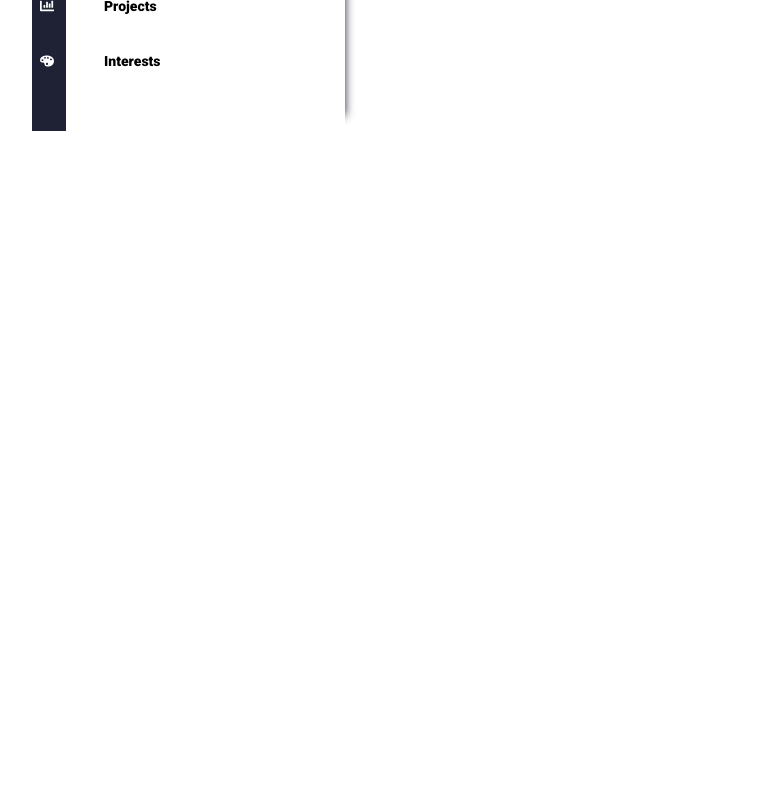
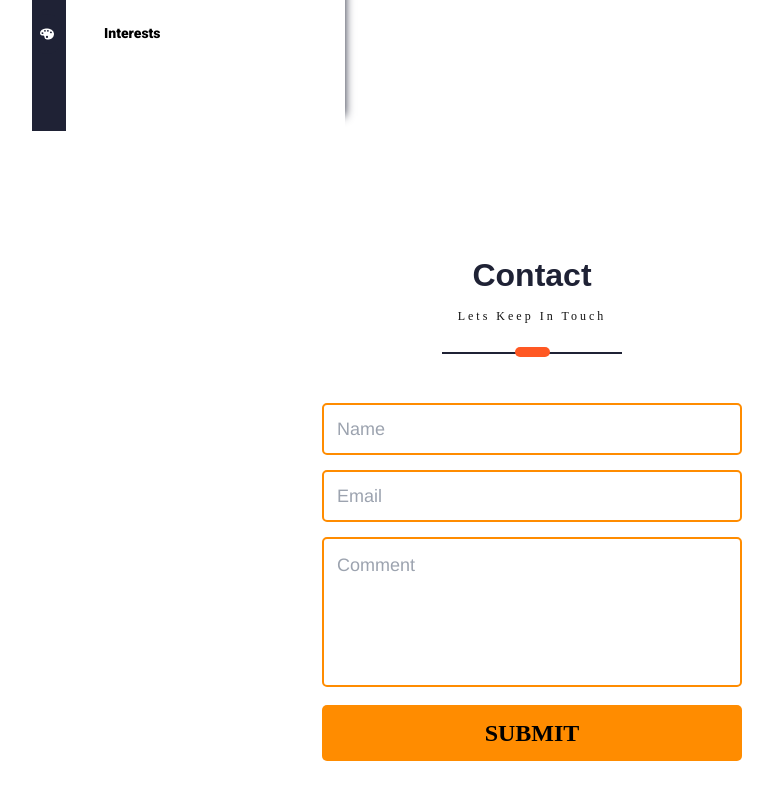
Before and after one commit to begasic2001/Portfolio, a Next.js app: page / in a window 1280 px wide. Shown: the part 1924-2724 px from the top of the page, without its empty margins (108-881 px from the left). Before the commit the page ends 2175 px from the top, so only its background shows below. Built offline with nearby package versions, Linux system fonts and the light colour scheme.

Commit message:
Styling contact form

```diff
--- /dev/null
+++ b/app/components/ContactMe/Contact.tsx
@@ -0,0 +1,37 @@
+import ScreenHeading from "@/app/utils/ScreenHeading/ScreenHeading";
+import ContactStyle from "../../styles/Contact/Contact.module.scss";
+import React from "react";
+
+const Contact = () => {
+  return (
+    <div className={`${ContactStyle.Container}`}>
+      <ScreenHeading title="Contact" subHeading="Lets Keep In Touch" />
+      <form className={`${ContactStyle.baseForm}`}>
+        <input
+          name="name"
+          type="text"
+          className={`${ContactStyle.feedback_input}`}
+          placeholder="Name"
+        />
+        <input
+          name="email"
+          type="text"
+          className={`${ContactStyle.feedback_input}`}
+          placeholder="Email"
+        />
+        <textarea
+          name="text"
+          className={`${ContactStyle.textarea} ${ContactStyle.feedback_input}`}
+          placeholder="Comment"
+        ></textarea>
+        <input
+          type="submit"
+          value="SUBMIT"
+          className={`${ContactStyle.submit}`}
+        />
+      </form>
+    </div>
+  );
+};
+
+export default Contact;
--- a/app/components/Navbar.tsx
+++ b/app/components/Navbar.tsx
@@ -39,22 +39,28 @@ const Navbar = () => {
               Home
             </Link>
             <Link
-              href={"/home"}
+              href={"/about"}
               className={`${StylesNav.header__optionSeperator} `}
             >
               About
             </Link>
             <Link
-              href={"/home"}
+              href={"/resume"}
               className={`${StylesNav.header__optionSeperator} `}
             >
-              About
+              Resume
             </Link>
             <Link
-              href={"/home"}
+              href={"/project"}
               className={`${StylesNav.header__optionSeperator} `}
             >
-              About
+              Project
+            </Link>
+            <Link
+              href={"/contact"}
+              className={`${StylesNav.header__optionSeperator} `}
+            >
+              Contact
             </Link>
           </div>
         </div>
--- a/app/components/Resume/Resume.tsx
+++ b/app/components/Resume/Resume.tsx
@@ -42,25 +42,25 @@ const Resume = () => {
   const resumeBullets = [
     { label: "Education", logoSrc: "./education.svg" },
     { label: "Work History", logoSrc: "./work-history.svg" },
-    { label: "Programming Skills", logoSrc: "./programming-skills.svg" },
+    // { label: "Programming Skills", logoSrc: "./programming-skills.svg" },
     { label: "Projects", logoSrc: "./projects.svg" },
     { label: "Interests", logoSrc: "./interests.svg" },
   ];
 
-  const programmingSkillsDetails = [
-    { skill: "JavaScript", logoSkill: "" },
-    { skill: "JavaScript", logoSkill: "" },
-    { skill: "JavaScript", logoSkill: "" },
-    { skill: "JavaScript", logoSkill: "" },
-    { skill: "JavaScript", logoSkill: "" },
-    { skill: "JavaScript", logoSkill: "" },
-    { skill: "JavaScript", logoSkill: "" },
-  ];
+  // const programmingSkillsDetails = [
+  //   { skill: "C#", logoSkill: "" },
+  //   { skill: ".NET CORE", logoSkill: "" },
+  //   { skill: "TypeScript", logoSkill: "" },
+  //   { skill: "JavaScript", logoSkill: "" },
+  //   { skill: "ReactJS", logoSkill: "" },
+  //   { skill: "HTML", logoSkill: "" },
+  //   { skill: "CSS", logoSkill: "" },
+  // ];
 
   const projectDetails = [
     {
       title: "StudyAT",
-      duration: { fromDate: "2022", toDate: "2022" },
+      duration: { fromDate: "2022", toDate: "Present" },
       description: "A Personal Project",
       subHeading: "Technologies Used:",
     },
@@ -117,25 +117,25 @@ const Resume = () => {
         </span>
       </div>
     </div>,
-    <div
-      className={`${ResumeStyle.ResumeScreenContainer} ${ResumeStyle.ResumeProgrammingSkillContainer}`}
-      key={"Programming Skills"}
-    >
-      {programmingSkillsDetails.map((skill, index) => (
-        <div
-          className={`${ResumeStyle.ResumeProgrammingSkillContainer__SkillParent}`}
-          key={index}
-        >
-          <div
-            className={`${ResumeStyle.ResumeProgrammingSkillContainer__SkillParentBullet}`}
-          ></div>
-          <span>{skill.skill}</span>
-          <div className="skill-percentage">
-            <div className="active percentage"></div>
-          </div>
-        </div>
-      ))}
-    </div>,
+    // <div
+    //   className={`${ResumeStyle.ResumeScreenContainer} ${ResumeStyle.ResumeProgrammingSkillContainer}`}
+    //   key={"Programming Skills"}
+    // >
+    //   {programmingSkillsDetails.map((skill, index) => (
+    //     <div
+    //       className={`${ResumeStyle.ResumeProgrammingSkillContainer__SkillParent}`}
+    //       key={index}
+    //     >
+    //       <div
+    //         className={`${ResumeStyle.ResumeProgrammingSkillContainer__SkillParentBullet}`}
+    //       ></div>
+    //       <span>{skill.skill}</span>
+    //       <div className="skill-percentage">
+    //         <div className="active percentage"></div>
+    //       </div>
+    //     </div>
+    //   ))}
+    // </div>,
     <div className={`${ResumeStyle.ResumeScreenContainer}`} key={"Project"}>
       {projectDetails.map((project, index) => (
         <ResumeHeading
--- a/app/page.tsx
+++ b/app/page.tsx
@@ -1,11 +1,8 @@
 "use client";
-import StyleProfileContainer from "./styles/Profile/HeadContainer.module.scss";
-import dynamic from "next/dynamic";
-import { Suspense } from "react";
 import About from "./components/About/About";
 import Resume from "./components/Resume/Resume";
 import HeroSection from "./components/Home/HeroSection";
-
+import Contact from "./components/ContactMe/Contact";
 
 export default function Home() {
   return (
@@ -13,6 +10,7 @@ export default function Home() {
       <HeroSection />
       <About />
       <Resume />
+      <Contact />
     </>
   );
 }
--- /dev/null
+++ b/app/styles/Contact/Contact.module.scss
@@ -0,0 +1,49 @@
+$DarkOrange: #ff5823;
+.baseForm {
+  max-width: 420px;
+  margin: 50px auto;
+}
+.feedback_input {
+  color: black;
+  font-family: Helvetica, Arial, sans-serif;
+  font-weight: 500;
+  font-size: 18px;
+  border-radius: 5px;
+  line-height: 22px;
+  background-color: transparent;
+  border: 2px solid DarkOrange;
+  transition: all 0.3s;
+  padding: 13px;
+  margin-bottom: 15px;
+  width: 100%;
+  box-sizing: border-box;
+  outline: 0;
+}
+
+.feedback_input:focus {
+  border: 2px solid DarkOrange;
+}
+
+.textarea {
+  height: 150px;
+  line-height: 150%;
+  resize: none;
+}
+
+.submit {
+  width: 100%;
+  background: DarkOrange;
+  border-radius: 5px;
+  border: 0;
+  cursor: pointer;
+  color: black;
+  font-size: 24px;
+  padding-top: 10px;
+  padding-bottom: 10px;
+  transition: all 0.3s;
+  margin-top: -4px;
+  font-weight: 700;
+}
+.submit:hover {
+  background: DarkOrange;
+}
--- a/app/utils/ScrollServices.ts
+++ /dev/null
@@ -1,18 +0,0 @@
-import { Subject } from "rxjs";
-
-export default class ScrollService {
-  static scrollHandler = new ScrollService();
-
-  static currentScreenBroadCaster = new Subject();
-  static currentScreenFadeIn = new Subject();
-
-  // constructor() {
-  //   window.addEventListener("scroll", this.checkCurrentScreenUnderViewport);
-  // }
-
-  scrollToHireMe = () => {
-    let contactMeScreen = document.getElementById("Contact Me");
-    if (!contactMeScreen) return;
-    contactMeScreen.scrollIntoView({ behavior: "smooth" });
-  };
-}
```
